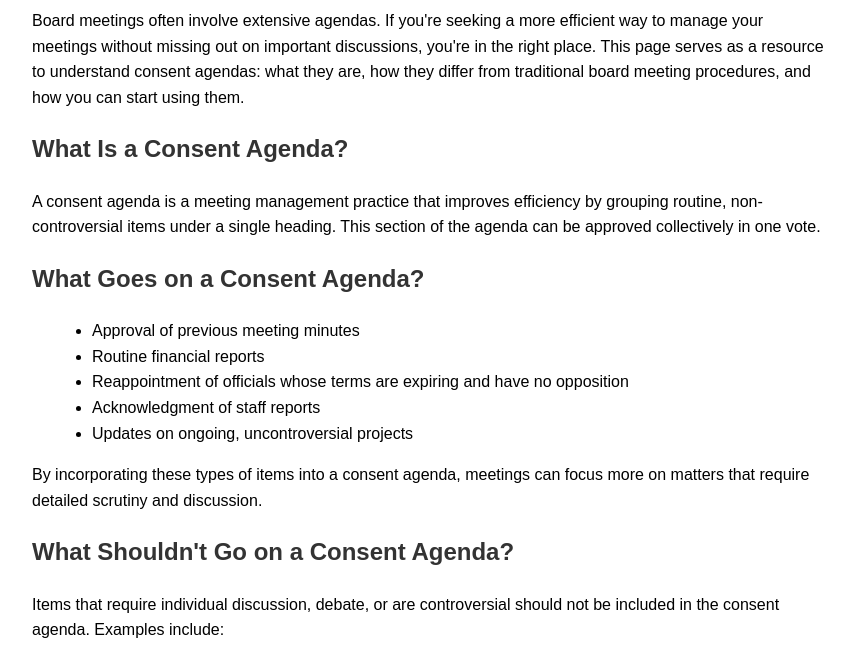
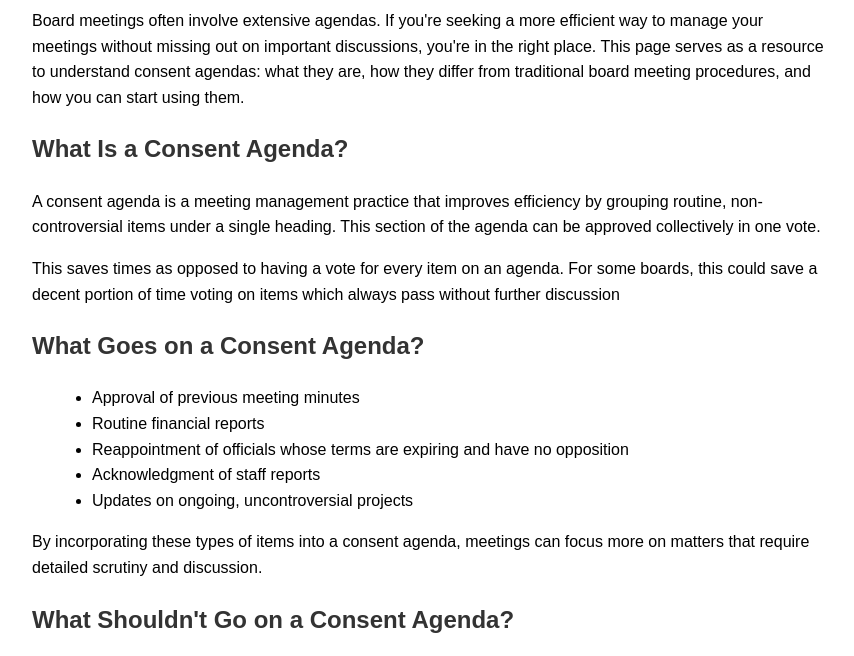
Before and after one commit to jonchurch/consent-agenda, a website: page index.html in a window 1280 px wide. Shown: the part 106-762 px from the top of the page, without its empty margins (208-1062 px from the left). Drawn offline with Linux system fonts and the light colour scheme.

Commit message:
add another sentence to the "what is" section

```diff
--- a/index.html
+++ b/index.html
@@ -50,6 +50,8 @@
     <h2>What Is a Consent Agenda?</h2>
     <p>A consent agenda is a meeting management practice that improves efficiency by grouping routine, non-controversial items under a single heading. This section of the agenda can be approved collectively in one vote.</p>
 
+    <p>This saves times as opposed to having a vote for every item on an agenda. For some boards, this could save a decent portion of time voting on items which always pass without further discussion</p>
+
   </section>
   <section id="what-goes-on-a-consent-agenda">
     <h2>What Goes on a Consent Agenda?</h2>
```
